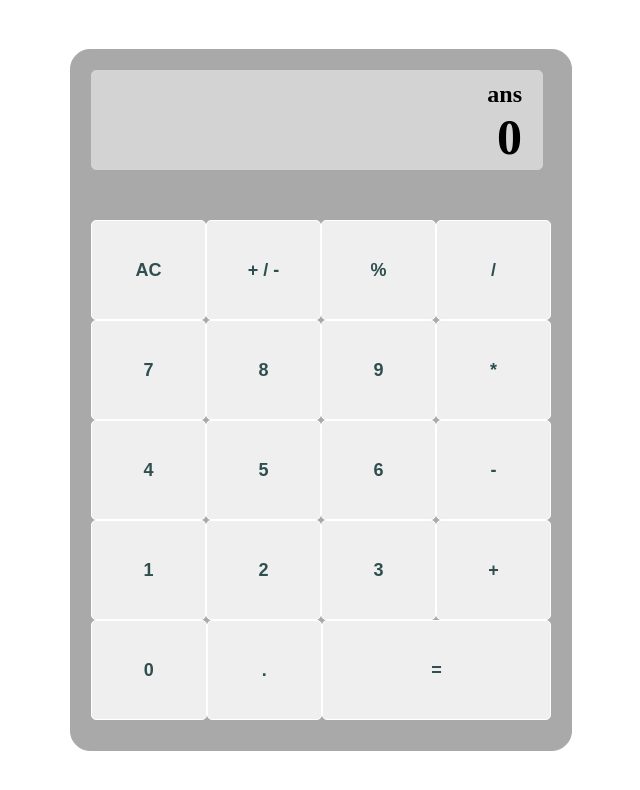
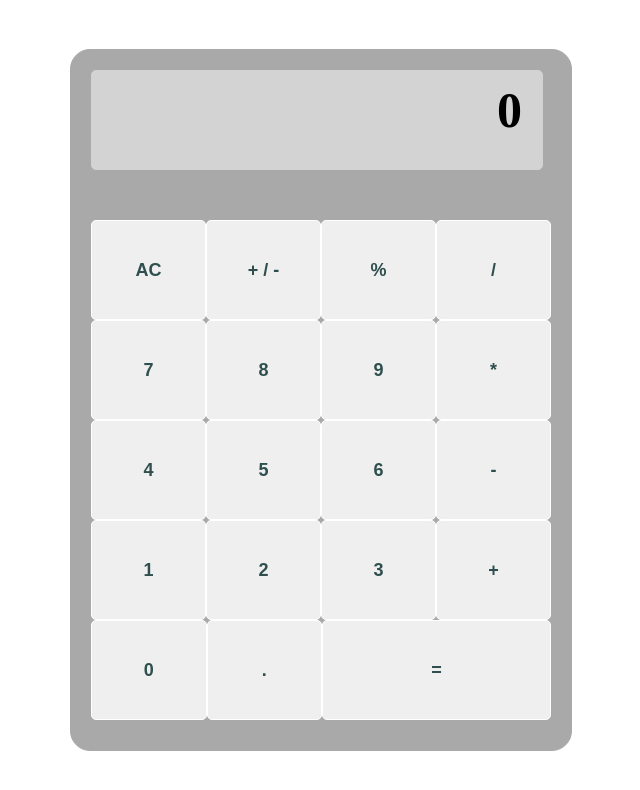
Before and after one commit to Snaarze/Calculator, a plain HTML site: page index.html in a window 1280 px wide. Shown: the whole page, without its empty margins (319-959 px from the left). Drawn offline with Linux system fonts and the light colour scheme.

Commit message:
Added new classes to some buttons

```diff
--- a/index.html
+++ b/index.html
@@ -9,7 +9,7 @@
     <body>
         <div class="container">
            <div class="screen-ui">
-               <h3 class="result">ans</h3>
+               <h3 class="result"></h3>
                <h3 class="input">0</h3>
            </div>
            <div class="buttons-container">
@@ -36,7 +36,7 @@
                         <button class="num buttons">1</button>
                         <button class="num buttons">2</button>
                         <button class="num buttons">3</button>
-                        <button class="operator plus buttons">+</button>
+                        <button class="operator  plus buttons">+</button>
                    </div>
                    <div class="number-buttons-container">
                     <button class="num buttons">0</button>
```
